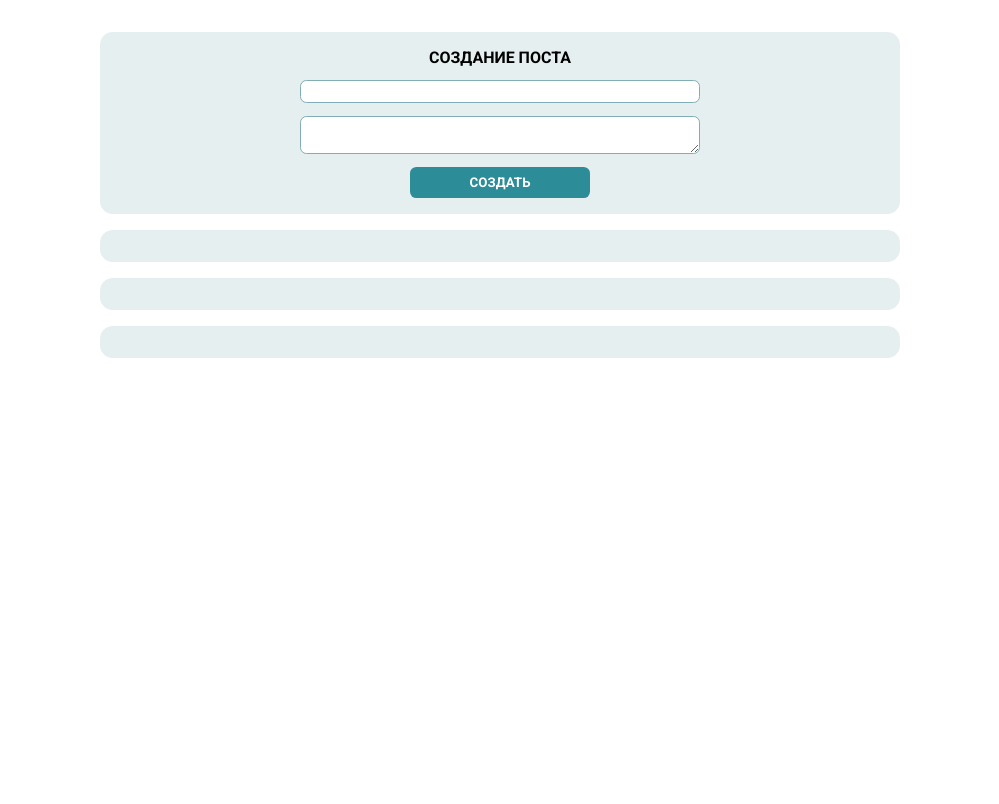
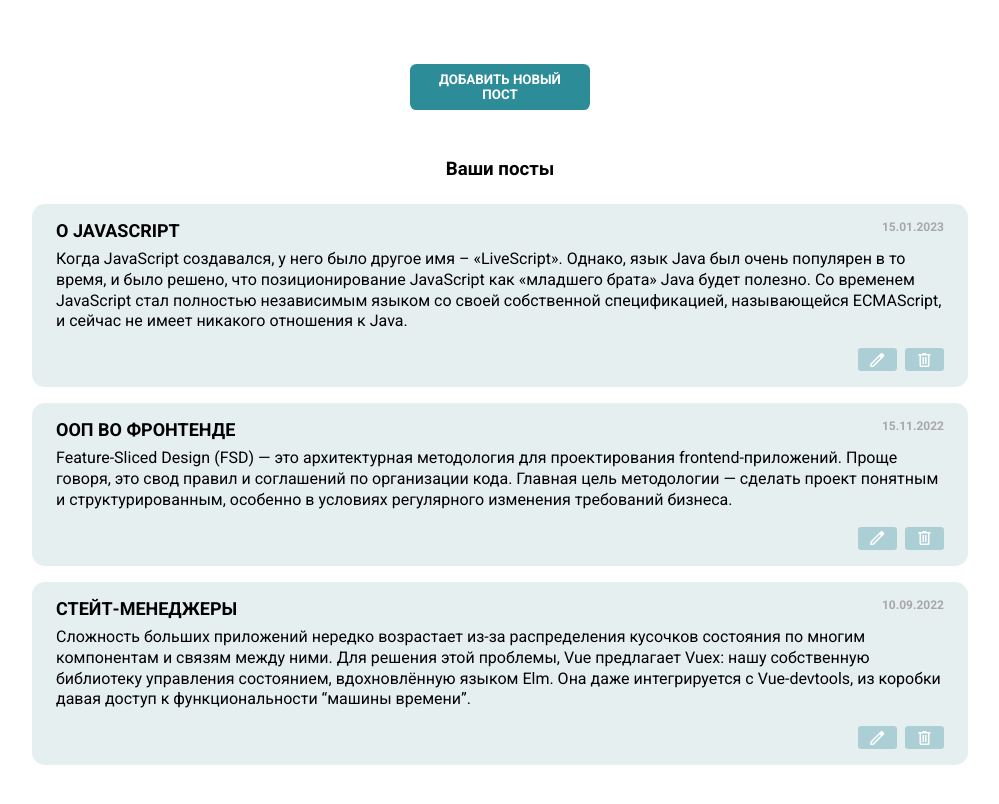
Before and after one commit to AngelikaPrik/vue_project, a Vue app: page / in a window 1280 px wide. Shown: the top 804 px of the page, without its empty margins (140-1139 px from the left). Built offline with nearby package versions, Linux system fonts and the light colour scheme.

Commit message:
added base func-s

```diff
--- a/index.html
+++ b/index.html
@@ -7,8 +7,9 @@
       href="https://fonts.googleapis.com/css?family=Roboto:100,100italic,300,300italic,regular,italic,500,500italic,700,700italic,900,900italic"
       rel="stylesheet"
     />
+    <link rel="stylesheet" href="https://fonts.googleapis.com/css2?family=Material+Symbols+Outlined:opsz,wght,FILL,GRAD@20..48,100..700,0..1,-50..200" />
     <meta name="viewport" content="width=device-width, initial-scale=1.0" />
-    <title>Vite App</title>
+    <title>Vue app</title>
   </head>
   <body>
     <div id="app"></div>
--- a/package.json
+++ b/package.json
@@ -8,6 +8,7 @@
     "preview": "vite preview"
   },
   "dependencies": {
+    "axios": "^1.3.0",
     "vue": "^3.2.45",
     "vue-router": "^4.1.6"
   },
--- a/src/App.vue
+++ b/src/App.vue
@@ -1,7 +1,12 @@
 <template>
   <div class="app">
-    <PostForm @create="createPost" />
-    <PostList :posts="posts" />
+    <div class="block">
+      <styled-button @click="showDialog">Добавить новый пост</styled-button>
+    </div>
+    <styled-dialog v-model:show="dialogVisible">
+      <PostForm @create="createPost" />
+    </styled-dialog>
+    <PostList :posts="posts" @remove="removePost" />
   </div>
 </template>
 
@@ -35,19 +40,34 @@ export default {
           data: "10.09.2022",
         },
       ],
+      dialogVisible: false,
     };
   },
   methods: {
     createPost(post) {
       this.posts.unshift(post);
+      this.dialogVisible = false;
     },
+    removePost(post) {
+      this.posts = this.posts.filter(p => p.id !== post.id);
+    },
+    showDialog() {
+      this.dialogVisible = true;
+    },
+    async fetchPosts() {},
   },
 };
 </script>
 
 <style>
 .app {
-  max-width: 800px;
+  max-width: 1000px;
   margin: 2rem auto;
+  padding: 2rem;
+}
+.block {
+  display: flex;
+  flex-direction: column;
+  align-items: center;
 }
 </style>
--- a/src/components/PostForm.vue
+++ b/src/components/PostForm.vue
@@ -2,9 +2,10 @@
     <form class="form" @submit.prevent>
       <div class="form__content">
         <h4>Создание поста</h4>
-      <input v-model="post.title" type="text" class="form__input" />
-      <textarea v-model="post.desc" type="text" class="form__input" />
-      <button class="form__button" @click="createPost">Создать</button>
+        <styled-input v-model.trim="post.title" />
+        <styled-textarea v-model="post.desc" />
+
+        <styled-button @click="createPost"> Создать </styled-button>
       </div>
     </form>
 </template>
@@ -21,12 +22,14 @@ export default {
   },
   methods: {
     createPost() {
+      if (this.post.title && this.post.desc) {
         this.post.id = this.post.data = Date.now();
         this.$emit("create", this.post);
         this.post = {
           title: "",
           desc: "",
         };
+      }
     },
   },
 };
@@ -34,7 +37,7 @@ export default {
 
 <style scoped>
 .form {
-  background: rgba(128, 174, 180, 0.2);
+  background: rgb(139, 185, 191);
   border-radius: 0.8rem;
   padding: 1rem 1.5rem;
 }
@@ -48,28 +51,4 @@ export default {
   text-align: center;
   margin-bottom: 0.8em;
 }
-
-.form__input {
-  margin-bottom: 0.8rem;
-  padding: 0.2rem 0.5rem;
-  border-radius: 0.4rem;
-  outline: 0;
-  border: 0.2px solid rgba(128, 174, 180, 1);
-  width: 400px;
-}
-.form__button {
-  background: rgb(44, 140, 152);
-  padding: 0.5rem 1rem;
-  border: 0;
-  border-radius: 0.4rem;
-  color: white;
-  text-transform: uppercase;
-  font-weight: 600;
-  width: 180px;
-  transition: background 0.1s linear;
-}
-.form__button:hover {
-  cursor: pointer;
-  background: rgba(44, 139, 152, 0.5);
-}
 </style>
--- a/src/components/PostItem.vue
+++ b/src/components/PostItem.vue
@@ -1,14 +1,64 @@
 <template>
-  <div class="post__title">
-    <p>{{ title }}</p>
-    <p class="post__data">{{ data }}</p>
+  <div class="post">
+    <div class="post__content"><div class="post__title">
+      <p>{{ post.title }}</p>
+      <p class="post__data">
+        {{ post.data }}
+      </p>
+    </div>
+    <div
+      class="post__desc"
+      :contenteditable="isEdit"
+      :class="{ edit__desc: isEdit }"
+    >
+      {{ post.desc }}
+    </div></div>
+
+    <div class="btns">
+      <button
+        class="settings-btn"
+        :class="{ edit: isEdit }"
+        @click="toggleEdit"
+      >
+        <span v-if="!isEdit" class="material-symbols-outlined"> edit </span>
+        <span v-else class="material-symbols-outlined"> save </span>
+      </button>
+      <button class="settings-btn remove" @click="$emit('remove', post)">
+        <span class="material-symbols-outlined"> delete </span>
+      </button>
+    </div>
   </div>
-  <div class="post__desc">{{ desc }}</div>
 </template>
 <script>
-export default {};
+export default {
+  props: {
+    post: {
+      type: Object,
+      required: true,
+    },
+  },
+  data() {
+    return {
+      isEdit: false,
+    };
+  },
+  methods: {
+    toggleEdit() {
+      this.isEdit = !this.isEdit;
+    },
+  },
+};
 </script>
 <style>
+.post {
+  padding: 1rem 1.5rem;
+  background: rgba(128, 174, 180, 0.2);
+  border-radius: 0.8rem;
+  margin-top: 1rem;
+  display: flex;
+  flex-direction: column;
+  justify-content: space-between
+}
 .post__title {
   text-transform: uppercase;
   font-weight: 600;
@@ -23,5 +73,36 @@ export default {};
 }
 .post__desc {
   line-height: 130%;
+  word-break: break-word;
+}
+.btns {
+  display: flex;
+  justify-content: end;
+  gap: 0.5rem;
+  margin-top: 1rem;
+}
+.settings-btn {
+  background: rgba(44, 139, 152, 0.317);
+  padding: 0.1rem 0.6rem;
+  border: 0;
+  border-radius: 0.2rem;
+  color: white;
+  transition: background 0.1s linear;
+  display: inline-flex;
+}
+.settings-btn span {
+  font-size: 20px;
+}
+.settings-btn:hover {
+  cursor: pointer;
+  background: rgba(44, 139, 152, 0.8);
+}
+.edit {
+  background: rgba(44, 139, 152, 1);
+}
+.edit__desc {
+  outline: 1.5px solid rgb(35, 69, 83);
+  border-radius: 0.2rem;
+  padding: 5px;
 }
 </style>
--- a/src/components/PostList.vue
+++ b/src/components/PostList.vue
@@ -1,11 +1,24 @@
 <template>
-  <div class="post" v-for="{ title, desc, data } in posts">
-
+  <div v-if="posts.length > 0">
+    <h3 class="title-posts">Ваши посты</h3>
+    <div class="content">
+      <PostItem
+        v-for="post in posts"
+        :post="post"
+        :key="post.id"
+        @remove="$emit('remove', post)"
+      />
+    </div>
   </div>
+  <h3 v-else class="empty-title">Пока не создано ни одного поста</h3>
 </template>
 
 <script>
+import PostItem from "./PostItem.vue";
 export default {
+  components: {
+    PostItem,
+  },
   props: {
     posts: {
       type: Array,
@@ -16,11 +29,14 @@ export default {
 </script>
 
 <style scoped>
-.post {
-  padding: 1rem 1.5rem;
-  background: rgba(128, 174, 180, 0.2);
-  border-radius: 0.8rem;
-  margin-top: 1rem;
+.content {
 }
-
+.title-posts {
+  text-align: center;
+  margin: 3rem 0 1.5rem 0;
+}
+.empty-title {
+  text-align: center;
+  margin: 2rem 0;
+}
 </style>
--- /dev/null
+++ b/src/components/UI/StyledButton.vue
@@ -0,0 +1,27 @@
+<template>
+  <button class="btn">
+    <slot></slot>
+  </button>
+</template>
+<script>
+export default {
+  name: "styled-button",
+};
+</script>
+<style scoped>
+.btn {
+  background: rgb(44, 140, 152);
+  padding: 0.5rem 1rem;
+  border: 0;
+  border-radius: 0.4rem;
+  color: white;
+  text-transform: uppercase;
+  font-weight: 600;
+  width: 180px;
+  transition: background 0.1s linear;
+}
+.btn:hover {
+  cursor: pointer;
+  background: rgba(44, 139, 152, 0.5);
+}
+</style>
--- /dev/null
+++ b/src/components/UI/StyledDialog.vue
@@ -0,0 +1,43 @@
+<template>
+  <div class="dialog" v-if="show" @click="hideDialog">
+    <div @click.stop class="dialog__content">
+      <slot></slot>
+    </div>
+  </div>
+</template>
+
+<script>
+export default {
+  name: "styled-dialog",
+  props: {
+    show: {
+      type: Boolean,
+      default: false,
+    },
+  },
+  methods: {
+    hideDialog() {
+      this.$emit("update:show", false);
+    },
+  },
+};
+</script>
+
+<style scoped>
+.dialog {
+  position: fixed;
+  top: 0;
+  right: 0;
+  left: 0;
+  bottom: 0;
+  background: rgba(74, 74, 74, 0.6);
+  width: 100%;
+  height: 100%;
+}
+.dialog__content {
+  position: absolute;
+  top: 50%;
+  left: 50%;
+  transform: translate(-50%, -50%);
+}
+</style>
--- /dev/null
+++ b/src/components/UI/StyledInput.vue
@@ -0,0 +1,27 @@
+<template>
+  <input type="text" class="input" @input="updateInput" :value="modelValue"/>
+</template>
+<script>
+export default {
+  name: "styled-input",
+  props: {
+    modelValue: [String, Number],
+  },
+  methods: {
+    updateInput(event) {
+		this.$emit('update:modelValue', event.target.value)
+	 },
+  },
+};
+</script>
+<style scoped>
+.input {
+  margin-bottom: 0.8rem;
+  padding: 0.5rem 0.5rem;
+  border-radius: 0.4rem;
+  outline: 0;
+  border: 0.2px solid rgba(128, 174, 180, 1);
+  width: 400px;
+  font-size: 18px;
+}
+</style>
--- /dev/null
+++ b/src/components/UI/StyledTextarea.vue
@@ -0,0 +1,34 @@
+<template>
+  <textarea
+    type="text"
+    class="textarea"
+    @input="updateInput"
+    :value="modelValue"
+  />
+</template>
+<script>
+export default {
+  name: "styled-textarea",
+  props: {
+    modelValue: [String, Number],
+  },
+  methods: {
+    updateInput(event) {
+      this.$emit("update:modelValue", event.target.value);
+    },
+  },
+};
+</script>
+<style scoped>
+.textarea {
+  margin-bottom: 0.8rem;
+  padding: 0.5rem 0.5rem;
+  border-radius: 0.4rem;
+  outline: 0;
+  border: 0.2px solid rgba(128, 174, 180, 1);
+  min-width: 400px;
+  font-size: 16px;
+  max-width: 650px;
+  max-height: 400px;
+}
+</style>
--- /dev/null
+++ b/src/components/UI/index.js
@@ -0,0 +1,6 @@
+import StyledButton from "./StyledButton.vue";
+import StyledInput from "./StyledInput.vue";
+import StyledTextarea from "./StyledTextarea.vue";
+import StyledDialog from "./StyledDialog.vue";
+
+export default [StyledButton, StyledInput, StyledTextarea, StyledDialog];
--- a/src/main.js
+++ b/src/main.js
@@ -1,6 +1,13 @@
 import { createApp } from "vue";
 import App from "./App.vue";
+import components from "./components/UI";
 
 import "./index.css"
 
-createApp(App).mount("#app");
+const app = createApp(App)
+
+components.forEach(cmpnt => {
+	app.component(cmpnt.name, cmpnt)
+})
+
+app.mount("#app");
```
Also changed, not shown: 1 other file (tests, documents, lock files or other folders). Lines whose indentation alone changed are shown as unchanged.
